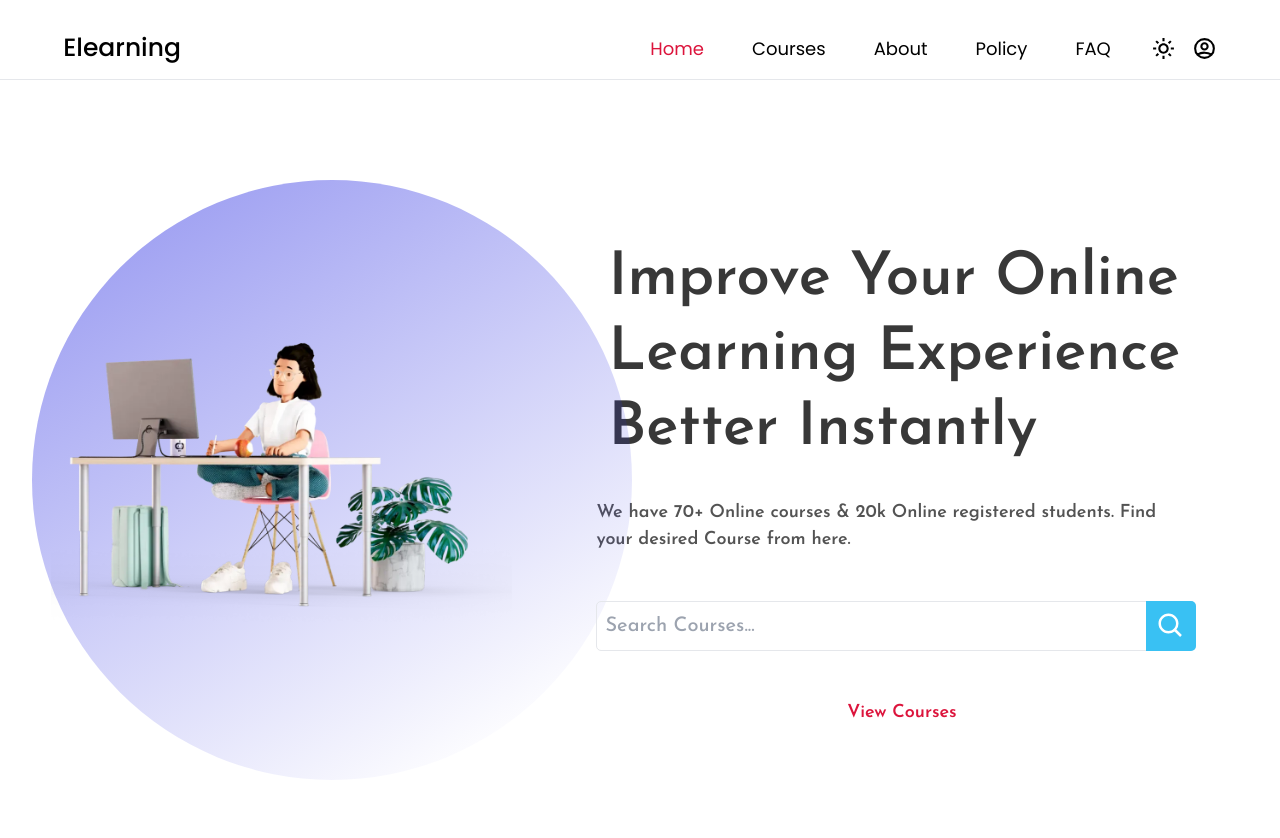
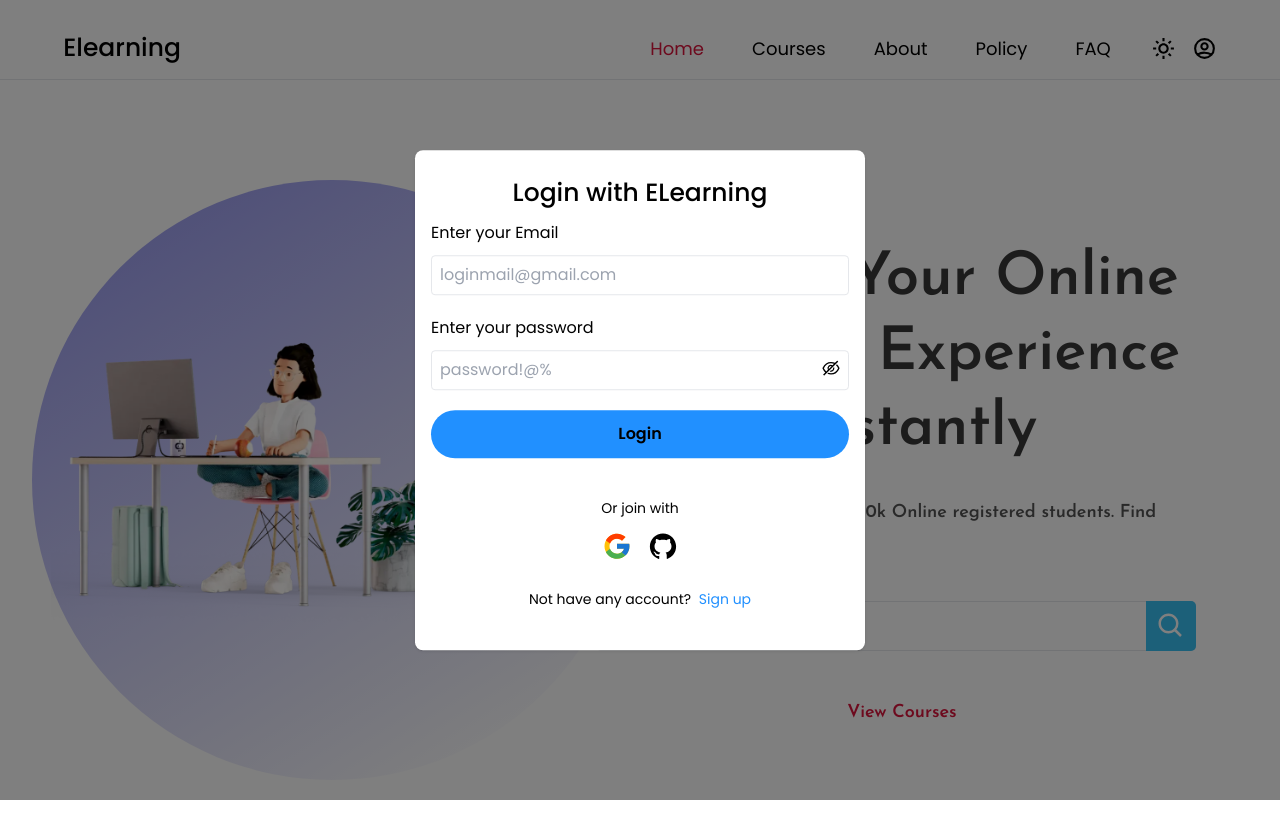
Before and after one commit to VeraLlugiqi/SSH-LearningManagmentSystem, a Next.js app in the folder client/: page / in a window 1280 px wide. Both pictures are taken after a click on the icon 1204 px from the left and 48 px from the top of the page. Shown: the top 838 px of the page. Built offline with nearby package versions, Linux system fonts and the light colour scheme.

Commit message:
Login form added

```diff
--- /dev/null
+++ b/client/app/components/Auth/Login.tsx
@@ -0,0 +1,116 @@
+"use client";
+import React, { FC, useState } from "react";
+import { useFormik } from "formik";
+import * as Yup from "yup";
+import {
+  AiOutlineEye,
+  AiOutlineEyeInvisible,
+  AiFillGithub,
+} from "react-icons/ai";
+import { FcGoogle } from "react-icons/fc";
+import { styles } from "../../../app/styles/style";
+
+type Props = {
+  setRoute: (route: string) => void;
+};
+
+const schema = Yup.object().shape({
+  email: Yup.string()
+    .email("Invalid email!")
+    .required("Please enter your email!"),
+  password: Yup.string().required("Please enter your password!").min(6),
+});
+
+const Login: FC<Props> = ({ setRoute }) => {
+  const [show, setShow] = useState(false);
+
+  const formik = useFormik({
+    initialValues: { email: "", password: "" },
+    validationSchema: schema,
+    onSubmit: async ({ email, password }) => {
+      console.log(email, password);
+    },
+  });
+
+  const { errors, touched, values, handleChange, handleSubmit } = formik;
+
+  return (
+    <div className="w-full">
+      <h1 className={`${styles.title}`}>Login with ELearning</h1>
+      <form onSubmit={handleSubmit}>
+        <label className={`${styles.label}`} htmlFor="email">
+          Enter your Email
+        </label>
+        <input
+          type="email"
+          name=""
+          value={values.email}
+          onChange={handleChange}
+          id="email"
+          placeholder="loginmail@gmail.com"
+          className={`${errors.email && touched.email && "border-red-500"} ${
+            styles.input
+          }`}
+        />
+        {errors.email && touched.email && (
+          <span className="text-red-500 pt-2 block">{errors.email}</span>
+        )}
+        <div className="w-full mt-5 relative mb-1">
+          <label className={`${styles.label}`} htmlFor="email">
+            Enter your password
+          </label>
+          <input
+            type={!show ? "password" : "text"}
+            name="password"
+            value={values.password}
+            onChange={handleChange}
+            id="password"
+            placeholder="password!@%"
+            className={`${
+              errors.password && touched.password && "border-red-500"
+            } ${styles.input}`}
+          />
+          {!show ? (
+            <AiOutlineEyeInvisible
+              className="absolute bottom-3 right-2 z-1 cursor-pointer"
+              size={20}
+              onClick={() => setShow(true)}
+            />
+          ) : (
+            <AiOutlineEye
+              className="absolute bottom-3 right-2 z-1 cursor-pointer"
+              size={20}
+              onClick={() => setShow(false)}
+            />
+          )}
+          {errors.password && touched.password && (
+            <span className="text-red-500 pt-2 block">{errors.password}</span>
+          )}
+        </div>
+        <div className="w-full mt-5">
+          <input type="submit" value="Login" className={`${styles.button}`} />
+        </div>
+        <br />
+        <h5 className="text-center pt-4 font-Poppins text-[14px] text-black dark:text-white">
+          Or join with
+        </h5>
+        <div className="flex items-center justify-center my-3">
+          <FcGoogle size={30} className="cursor-pointer mr-2" />
+          <AiFillGithub size={30} className="cursor-pointer ml-2" />
+        </div>
+        <h5 className="text-center pt-4 font-Poppins text-[14px]">
+          Not have any account?{" "}
+          <span
+            className="text-[#2190ff] pl-1 cursor-pointer"
+            onClick={() => setRoute("Sign-Up")}
+          >
+            Sign up
+          </span>
+        </h5>
+      </form>
+      <br />
+    </div>
+  );
+};
+
+export default Login;
--- a/client/app/components/Header.tsx
+++ b/client/app/components/Header.tsx
@@ -1,16 +1,20 @@
 import React, { FC, useEffect, useState } from "react";
 import Link from "next/link";
 import NavItems from "../utils/NavItems";
-import {HiOutlineUserCircle} from "react-icons/hi";
-import { ThemeSwitcher} from "../utils/ThemeSwitcher";
+import { HiOutlineUserCircle } from "react-icons/hi";
+import { ThemeSwitcher } from "../utils/ThemeSwitcher";
+import CustomModal from "../utils/CustomModal";
+import Login from "../components/Auth/Login";
 
 type Props = {
   open: boolean;
-    setOpen: (open:boolean) => void;
+  setOpen: (open: boolean) => void;
   activeItem: number;
-}
+  route: string;
+  setRoute: (route: string) => void;
+};
 
-const Header: FC<Props> = ({activeItem,setOpen}) => {
+const Header: FC<Props> = ({ activeItem, setOpen, route, open, setRoute }) => {
   const [active, setActive] = useState(false);
   const [openSidebar, setOpenSidebar] = useState(false);
 
@@ -51,12 +55,24 @@ return (
                 onClick={() => setOpen(true)}
               />
             </div>
-
           </div>
         </div>
       </div>
+      {route === "Login" && (
+        <>
+          {open && (
+            <CustomModal
+              open={open}
+              setOpen={setOpen}
+              setRoute={setRoute}
+              activeItem={activeItem}
+              component={Login}
+            />
+          )}
+        </>
+      )}
     </div>
   );
 };
 
-export default Header
+export default Header;
--- a/client/app/page.tsx
+++ b/client/app/page.tsx
@@ -1,5 +1,5 @@
-'use client'
-import REact, {FC,useState} from "react";
+"use client";
+import REact, { FC, useState } from "react";
 import Heading from "./utils/Heading";
 import Header from "./components/Header";
 import FirstIntro from "./components/Route/FirstIntro";
@@ -9,6 +9,7 @@ interface Props {}
 const Page: FC<Props> = (props) => {
   const [open, setOpen] = useState(false);
   const [activeItem, setActiveItem] = useState(0);
+  const [route, setRoute] = useState("Login");
   return (
     <div>
       <Heading
@@ -17,13 +18,17 @@ const Page: FC<Props> = (props) => {
         keywords="Programming,Engineering,Machine Learning"
       />
 
-     <Header
-     open={open}
-     setOpen={setOpen}
-     activeItem={activeItem} />
-     <FirstIntro />
+      <Header
+        open={open}
+        setOpen={setOpen}
+        activeItem={activeItem}
+        setRoute={setRoute}
+        route={route}
+      />
+
+      <FirstIntro />
     </div>
-  )
+  );
 };
 
 export default Page;
--- /dev/null
+++ b/client/app/styles/style.ts
@@ -0,0 +1,8 @@
+export const styles = {
+
+        title: "text-[25px] text-black dark:text-white font-[500] font-Poppins text-center py-2",
+        label:"text-[16px] font-Poppins text-black dark:text-white",
+        input:"w-full text-black dark:text-white bg-transparent border rounded h-[40px] px-2 outline-none mt-[10px] font-Poppins",
+        button:"flex flex-row justify-center items-center py-3 px-6 rounded-full cursor-pointer bg-[#2190ff] min-h-[45px] w-full text-[16px] font-Poppins font-semibold"
+
+}
--- /dev/null
+++ b/client/app/utils/CustomModal.tsx
@@ -0,0 +1,32 @@
+import React, { FC } from "react";
+import { Modal, Box } from "@mui/material";
+
+type Props = {
+  open: boolean;
+  setOpen: (open: boolean) => void;
+  activeItem: any;
+  component: any;
+  setRoute?: (route: string) => void;
+};
+
+const CustomModal: FC<Props> = ({
+  open,
+  setOpen,
+  setRoute,
+  component: Component,
+}) => {
+  return (
+    <Modal
+      open={open}
+      onClose={() => setOpen(false)}
+      aria-labelledby="modal-modal-title"
+      aria-describedby="modal-modal-description"
+    >
+      <Box className="absolute top-[50%] left-[50%] -translate-x-1/2 -translate-y-1/2 w-[95%] m-auto  800px:w-[450px] bg-white dark:bg-slate-900 rounded-[8px] shadow p-4 outline-none">
+        <Component setOpen={setOpen} setRoute={setRoute} />
+      </Box>
+    </Modal>
+  );
+};
+
+export default CustomModal;
--- a/client/app/utils/ThemeSwitcher.tsx
+++ b/client/app/utils/ThemeSwitcher.tsx
@@ -1,4 +1,3 @@
-
 "use client";
 import { useState, useEffect } from "react";
 import { useTheme } from "next-themes";
```
Also changed, not shown: 1 other file (tests, documents, lock files or other folders). Lines whose indentation alone changed are shown as unchanged.
